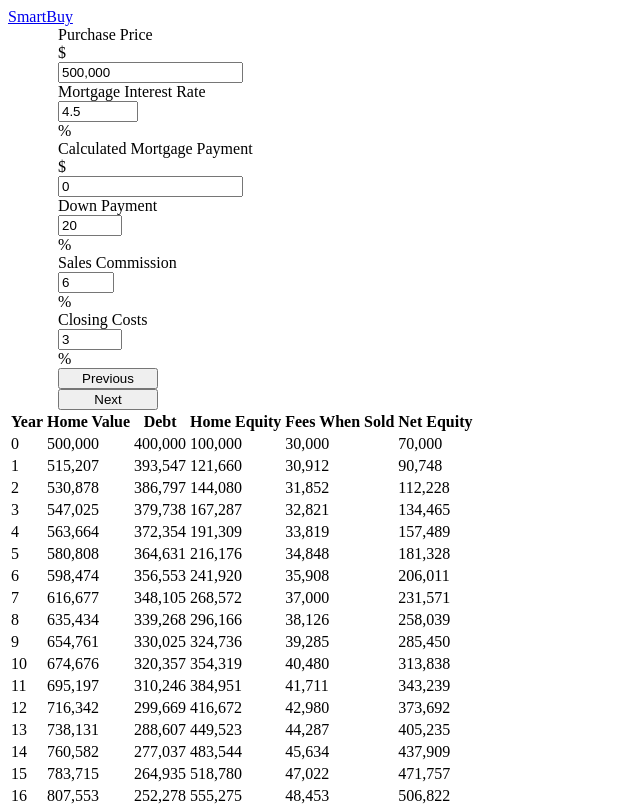
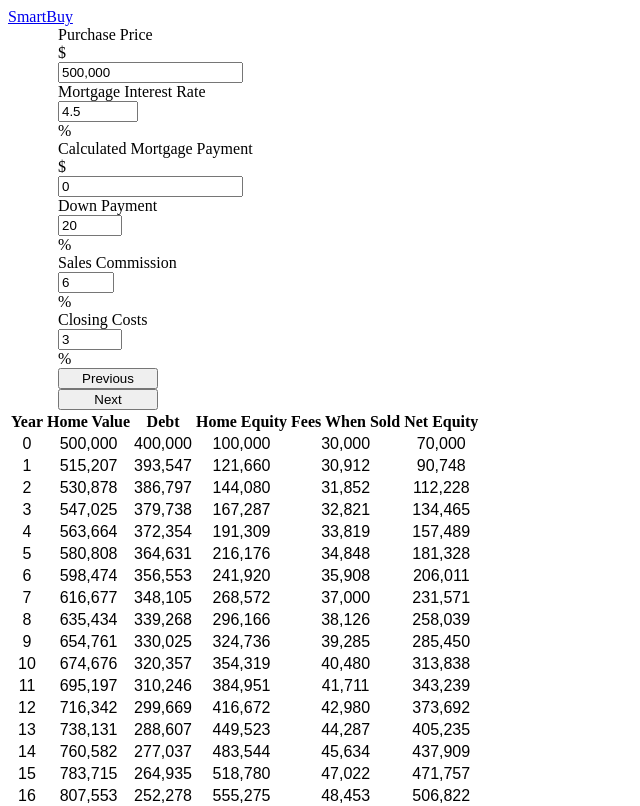
Before and after one commit to darylwada/smart-buy, a React app: page / in a window 1280 px wide. Shown: the top 806 px of the page, without its empty margins (0-640 px from the left). Built offline with nearby package versions, Linux system fonts and the light colour scheme; the HTML template or start-up script is replaced by a standard one.

Commit message:
Styled the rows to have striped and values to be monospaced. Fixed rounding issue. #2

```diff
--- a/client/App.js
+++ b/client/App.js
@@ -45,7 +45,7 @@ export default class App extends Component {
     console.log(this.state)
     const calcs = calculations.forecastBuyScenarioAnnual(this.state)
     return (
-      <Container className="container-fluid bg-white">
+      <Container className="border-right border-left pb-1 bg-white">
         <Header></Header>
         <Wizard
           inputs={this.state}
--- a/client/components/DataTable.js
+++ b/client/components/DataTable.js
@@ -1,13 +1,22 @@
 import React from 'react'
 import { Table } from 'reactstrap'
 
+const styles = {
+  header: {
+    textAlign: "center"
+  },
+  data: {
+    fontFamily: "arial",
+    textAlign: "center"
+  }
+}
 
 export default function DataTable({ calcs }) {
   const { homeValue, debt, equity, fees, netEquity } = calcs
   return (
-    <Table borderless striped hover size="sm">
+    <Table borderless size="sm">
       <thead>
-        <tr>
+        <tr style={styles.header}>
           <th>Year</th>
           <th>Home Value</th>
           <th>Debt</th>
@@ -20,7 +29,7 @@ export default function DataTable({ calcs }) {
         {
           homeValue.map((value, i) => {
             return (
-              <tr key={i}>
+              <tr style={styles.data} className={i % 2 === 0 ? 'tr-striped' : ''} key={i}>
                 <td>{i}</td>
                 <td>{value.toLocaleString()}</td>
                 <td>{debt[i].toLocaleString()}</td>
@@ -32,6 +41,6 @@ export default function DataTable({ calcs }) {
           })
         }
       </tbody>
-      </Table>
+    </Table>
   )
 }
--- a/client/containers/Wizard.js
+++ b/client/containers/Wizard.js
@@ -53,7 +53,7 @@ export default class Wizard extends Component {
     }
     const tabs = Object.keys(inputsByTab)
     return (
-      <Row className="border pb-5">
+      <Row className="pb-5">
         <WizardStep
           activeTab={activeTab}
           tabs={tabs}
--- a/client/util/calculations.js
+++ b/client/util/calculations.js
@@ -17,7 +17,7 @@ function forecastDebt(principal, interestRate, mortgagePayment) {
   for (let i = 0; i <= 360; i++) {
     monthlyInterest.push(debt[i] * interestRate / 12)
     monthlyPrincipal.push(mortgagePayment - monthlyInterest[i])
-    debt.push(debt[i] - monthlyPrincipal[i])
+    debt.push(Math.max(debt[i] - monthlyPrincipal[i], 0))
   }
   return {
     debtInterest: monthlyInterest,
@@ -51,7 +51,6 @@ function forecastBuyScenario(purchasePrice, annualAppreciation, principal, inter
 }
 
 export function forecastBuyScenarioAnnual({ purchasePrice, annualAppreciation, downPayment, interestRate, salesCommission }) {
-  console.log(arguments)
   const principal = purchasePrice * (1 - downPayment)
   const buyForecast = forecastBuyScenario(purchasePrice, annualAppreciation, principal, interestRate, salesCommission)
   for (const key in buyForecast) {
```
Also changed, not shown: 1 other file (tests, documents, lock files or other folders).
